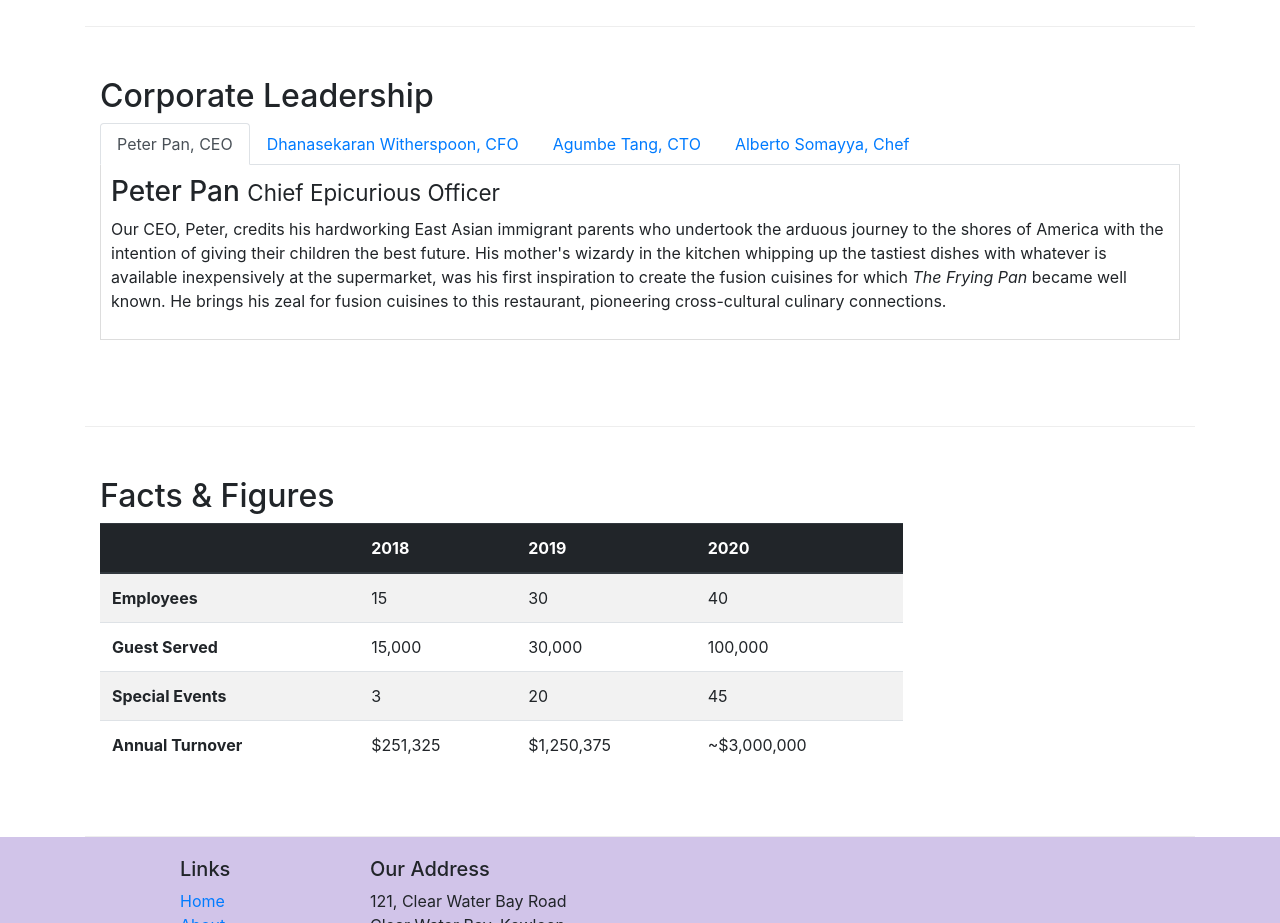
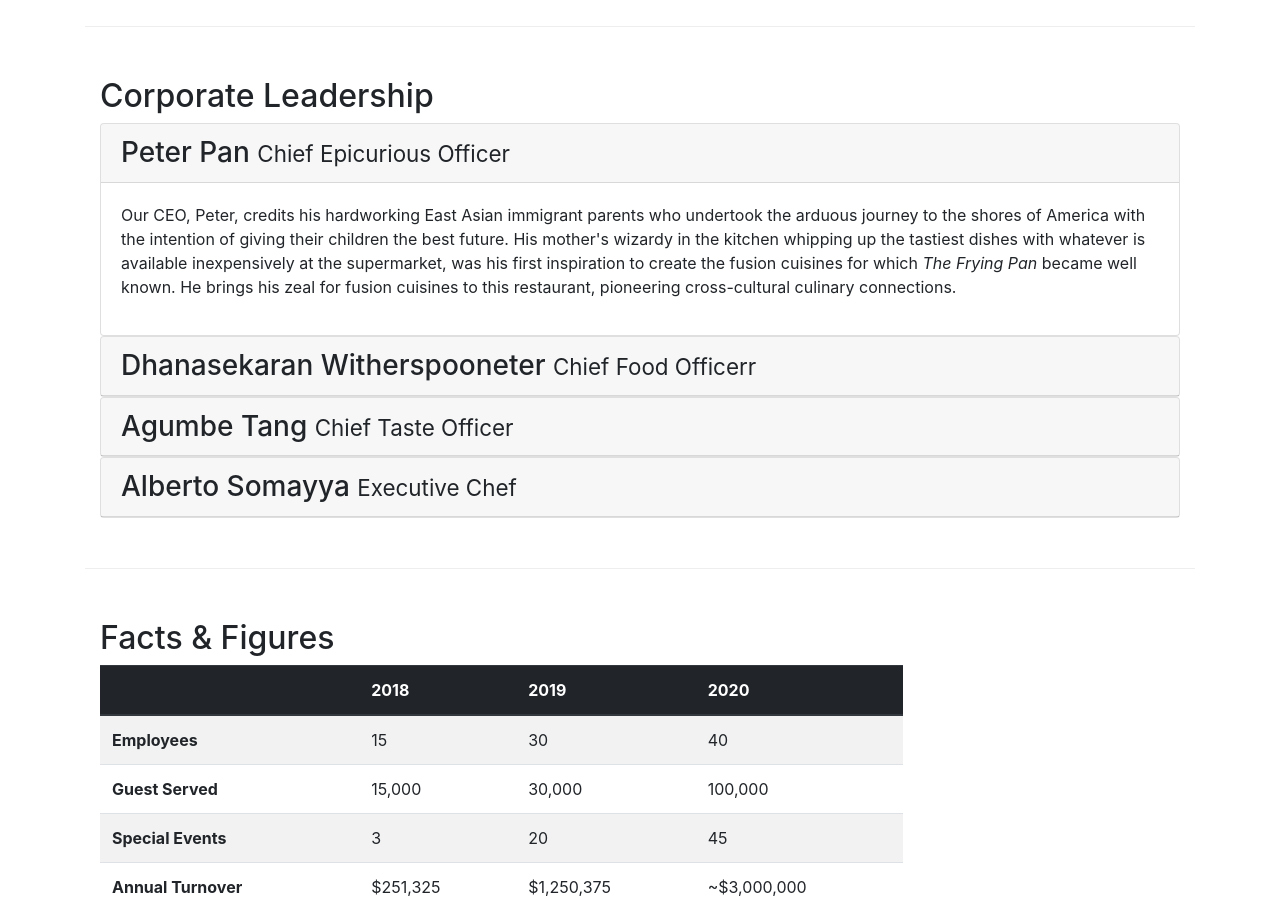
Before and after one commit to m0hit312000/Bootstrap_Learning, a website: page aboutus.html in a window 1280 px wide. Shown: the part 940-1863 px from the top of the page. Drawn offline with nearby package versions, Linux system fonts and the light colour scheme.

Commit message:
accordion

```diff
--- a/aboutus.html
+++ b/aboutus.html
@@ -106,37 +106,55 @@
         <div class="row row-content">
             <div class="col col-md col-sm">
               <h2>Corporate Leadership</h2>
-                <ul class="nav nav-tabs">
-                  <li class="nav-item">
-                      <a class="nav-link active" href="#peter" role="tab" data-toggle="tab">Peter Pan, CEO</a>
-                  </li>
-                  <li class="nav-item">
-                    <a class="nav-link" href="#danny" role="tab" data-toggle="tab">Dhanasekaran Witherspoon, CFO</a>
-                  </li>
-                  <li class="nav-item">
-                    <a class="nav-link" href="#agumbe" role="tab" data-toggle="tab">Agumbe Tang, CTO</a>
-                  </li>
-                  <li class="nav-item">
-                    <a class="nav-link" href="#alberto" role="tab" data-toggle="tab">Alberto Somayya, Chef</a>
-                  </li>
-                </ul>
 
-                <div class="tab-content">
-                  <div role="tabpanel" class="tab-pane fade show active" id="peter">
-                    <h3>Peter Pan <small>Chief Epicurious Officer</small></h3>
+              <div class="accordion">
+                  <div class="card">
+                     <div class="card-header" role="tab" id="peterhead">
+                       <a data-toggle="collapse" data-target="#peter">
+                         <h3 class="mb-0">Peter Pan <small>Chief Epicurious Officer</small></h3>
+                       </a>
+                     </div>
+                     <div class="collapse show" id="peter" data-parent="#accordion">
+                       <div class="card-body">
                         <p class="d-none d-sm-block">Our CEO, Peter, credits his hardworking East Asian immigrant parents who undertook the arduous journey to the shores of America with the intention of giving their children the best future. His mother's wizardy in the kitchen whipping up the tastiest dishes with whatever is available inexpensively at the supermarket, was his first inspiration to create the fusion cuisines for which <em>The Frying Pan</em> became well known. He brings his zeal for fusion cuisines to this restaurant, pioneering cross-cultural culinary connections.</p>
                        </div>
-                  <div role="tabpanel" class="tab-pane fade" id="danny">
-                    <h3>Dhanasekaran Witherspoon <small>Chief Food Officer</small></h3>
+                     </div>
+                  </div>
+                  <div class="card">
+                    <div class="card-header" role="tab" id="dannyhead">
+                      <a class="collapsed" data-toggle="collapse" data-target="#danny">
+                        <h3 class="mb-0">Dhanasekaran Witherspooneter <small>Chief Food Officerr</small></h3>
+                      </a>
+                    </div>
+                    <div  class="collapse" id="danny" data-parent="#accordion">
+                      <div class="card-body">
                         <p class="d-none d-sm-block">Our CFO, Danny, as he is affectionately referred to by his colleagues, comes from a long established family tradition in farming and produce. His experiences growing up on a farm in the Australian outback gave him great appreciation for varieties of food sources. As he puts it in his own words, <em>Everything that runs, wins, and everything that stays, pays!</em></p>
                       </div>
-                  <div role="tabpanel" class="tab-pane fade" id="agumbe">
-                    <h3>Agumbe Tang <small>Chief Taste Officer</small></h3>
+                    </div>
+                  </div>
+                  <div class="card">
+                    <div class="card-header" role="tab" id="agumbehead">
+                      <a class="collapsed" data-toggle="collapse" data-target="#agumbe">
+                        <h3 class="mb-0">Agumbe Tang <small>Chief Taste Officer</small></h3>
+                      </a>
+                    </div>
+                    <div  class="collapse" id="agumbe" data-parent="#accordion">
+                      <div class="card-body">
                         <p class="d-none d-sm-block">Blessed with the most discerning gustatory sense, Agumbe, our CTO, personally ensures that every dish that we serve meets his exacting tastes. Our chefs dread the tongue lashing that ensues if their dish does not meet his exacting standards. He lives by his motto, <em>You click only if you survive my lick.</em></p>
                       </div>
-                  <div role="tabpanel" class="tab-pane fade" id="alberto">
-                    <h3>Alberto Somayya <small>Executive Chef</small></h3>
+                    </div>
+                  </div>
+                  <div class="card">
+                    <div class="card-header" role="tab" id="albertohead">
+                      <a class="collapsed" data-toggle="collapse" data-target="#alberto">
+                        <h3 class="mb-0">Alberto Somayya <small>Executive Chef</small></h3>
+                      </a>
+                    </div>
+                    <div  class="collapse" id="alberto" data-parent="#accordion">
+                      <div class="card-body">
                         <p class="d-none d-sm-block">Award winning three-star Michelin chef with wide International experience having worked closely with whos-who in the culinary world, he specializes in creating mouthwatering Indo-Italian fusion experiences. He says, <em>Put together the cuisines from the two craziest cultures, and you get a winning hit! Amma Mia!</em></p>
+                      </div>
+                    </div>
                   </div>
               </div>
             </div>
```
Lines whose indentation alone changed are shown as unchanged.
